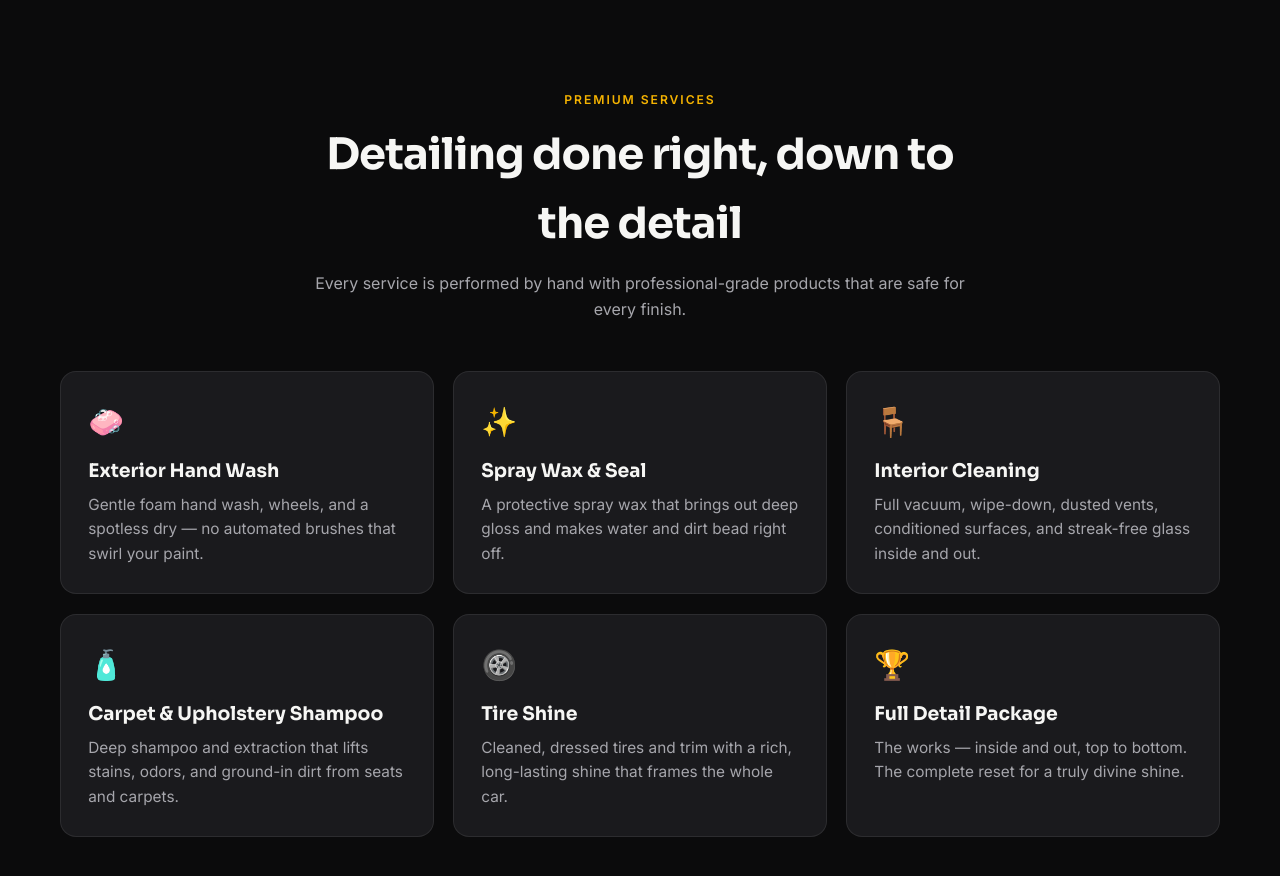
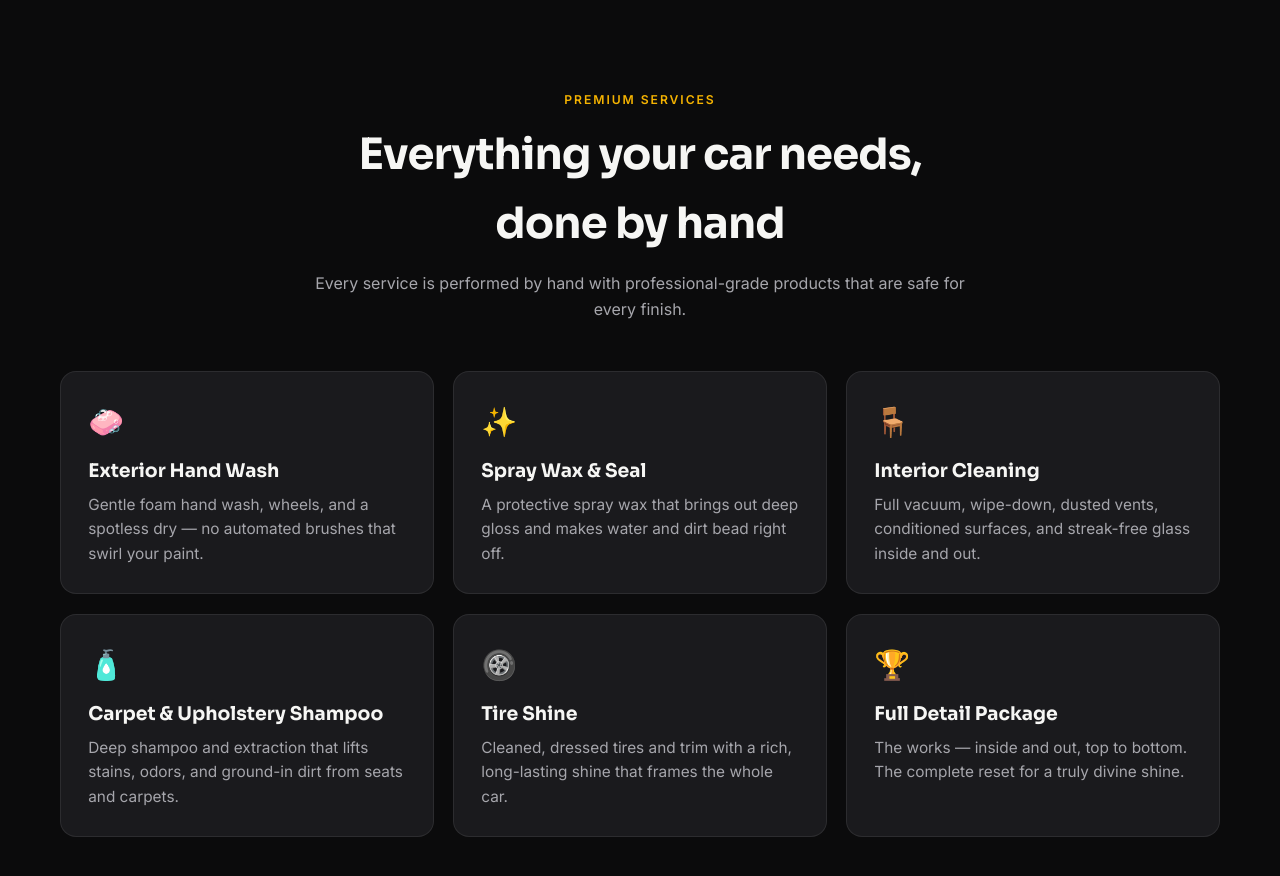
Before and after one commit to bmaddick/als-auto-detailing, a plain HTML site: page index.html in a window 1280 px wide. Shown: the part 800-1676 px from the top of the page. Drawn offline with Linux system fonts and the light colour scheme.

Commit message:
Reword services headline (less corny)
Co-Authored-By: Claude Opus 4.8 <noreply@anthropic.com>

```diff
--- a/index.html
+++ b/index.html
@@ -67,7 +67,7 @@
       <div class="container">
         <header class="section__head">
           <p class="eyebrow">Premium Services</p>
-          <h2>Detailing done right, down to the detail</h2>
+          <h2>Everything your car needs, done by hand</h2>
           <p class="section__lead">Every service is performed by hand with professional-grade products that are safe for every finish.</p>
         </header>
         <div class="grid grid--3">
```
